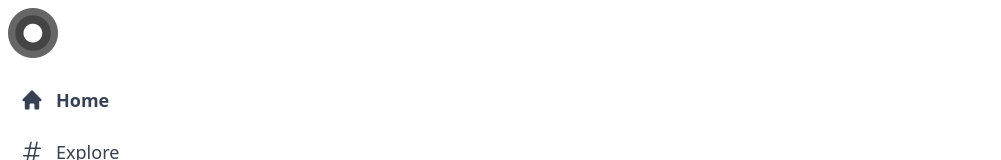
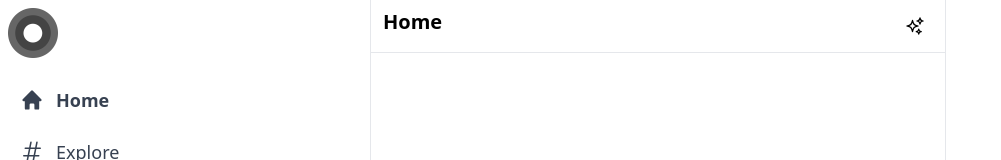
Before and after one commit to alexfresneda/memories, a Next.js app: page / in a window 1280 px wide. Shown: the top 160 px of the page, without its empty margins (0-1001 px from the left). Built offline with nearby package versions, Linux system fonts and the light colour scheme.

Commit message:
create Feed component and its header

```diff
--- /dev/null
+++ b/components/Feed.js
@@ -0,0 +1,14 @@
+import { SparklesIcon } from "@heroicons/react/24/outline";
+
+export default function Feed() {
+  return (
+    <div className="xl:ml-[370px] border-l border-r border-gray-200 dark:border-gray-700 xl:min-w-[576px] sm:ml-[73px] flex-grow max-w-xl">
+      <div className="flex py-2 px-3 sticky top-0 z-50 bg-white dark:bg-black border-b border-gray-200 dark:border-gray-700">
+        <h2 className="text-lg sm:text-xl font-bold cursor-pointer">Home</h2>
+        <div className="hoverEffect flex items-center justify-center px-0 ml-auto w-9 h-9">
+          <SparklesIcon className="h-5" />
+        </div>
+      </div>
+    </div>
+  );
+}
--- a/pages/index.js
+++ b/pages/index.js
@@ -1,6 +1,7 @@
 import Head from "next/head";
 import { Inter } from "next/font/google";
 import Sidebar from "@/components/Sidebar";
+import Feed from "@/components/Feed";
 
 const inter = Inter({ subsets: ["latin"] });
 
@@ -18,6 +19,7 @@
         <Sidebar />
 
         {/* Feed */}
+        <Feed />
 
         {/* Widgets */}
 
```
